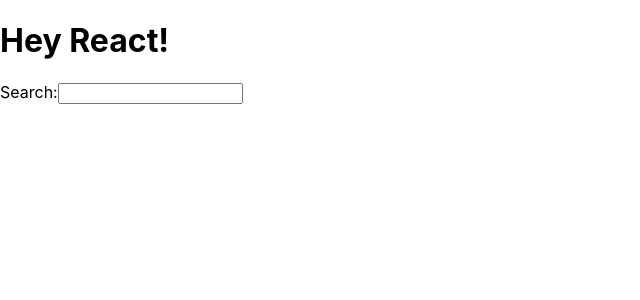
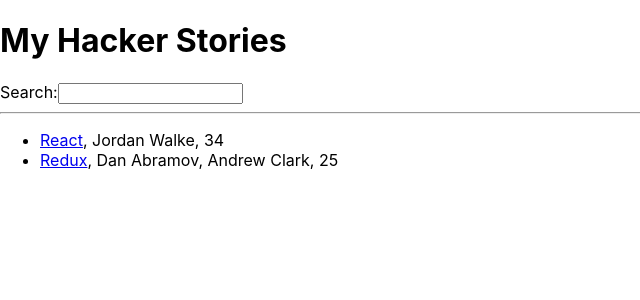
Before and after one commit to nicjlambert/learning-react, a React (Create React App) app: page / in a window 1280 px wide. Shown: the top 300 px of the page, without its empty margins (0-640 px from the left). Built offline with nearby package versions, Linux system fonts and the light colour scheme.

Commit message:
used map function to list

```diff
--- a/src/App.js
+++ b/src/App.js
@@ -4,11 +4,24 @@
 // everytime the function is called
 // a variable declared with const cannot be re-assigned
 
-const welcome = {
-greeting:'Hey',
-title:'React'
-
-};
+const list = [
+{
+title:'React',
+url: 'https://reactjs.org/',
+author: 'Jordan Walke',
+num_comments: 3,
+points: 4,
+objectID: 0,
+},
+{
+title: 'Redux',
+url: 'https://redux.js.org/',
+author: 'Dan Abramov, Andrew Clark',
+num_comments: 2,
+points: 5,
+objectID: 1,
+}
+];
 
 function App(){
 // you can do somethig here between
@@ -16,14 +29,28 @@
 // statement
 
 
-
   return(
     <div>
-     <h1>{welcome.greeting} {welcome.title}!</h1>
+     <h1>My Hacker Stories</h1>
 
      <label htmlFor="search">Search:</label>
      <input id="search" type="text"/>
 
+     <hr/>
+     <ul>
+       {list.map(function(item){
+         return (
+         <li key={item.objectID}>
+           <span>
+            <a href={item.url}>{item.title}</a>
+           </span>
+           <span>, {item.author}, </span>
+           <span>{item.num_comments}</span>
+           <span>{item.points}</span>
+         </li>
+         );
+       })}
+     </ul>
     </div>
   );
 }
```
